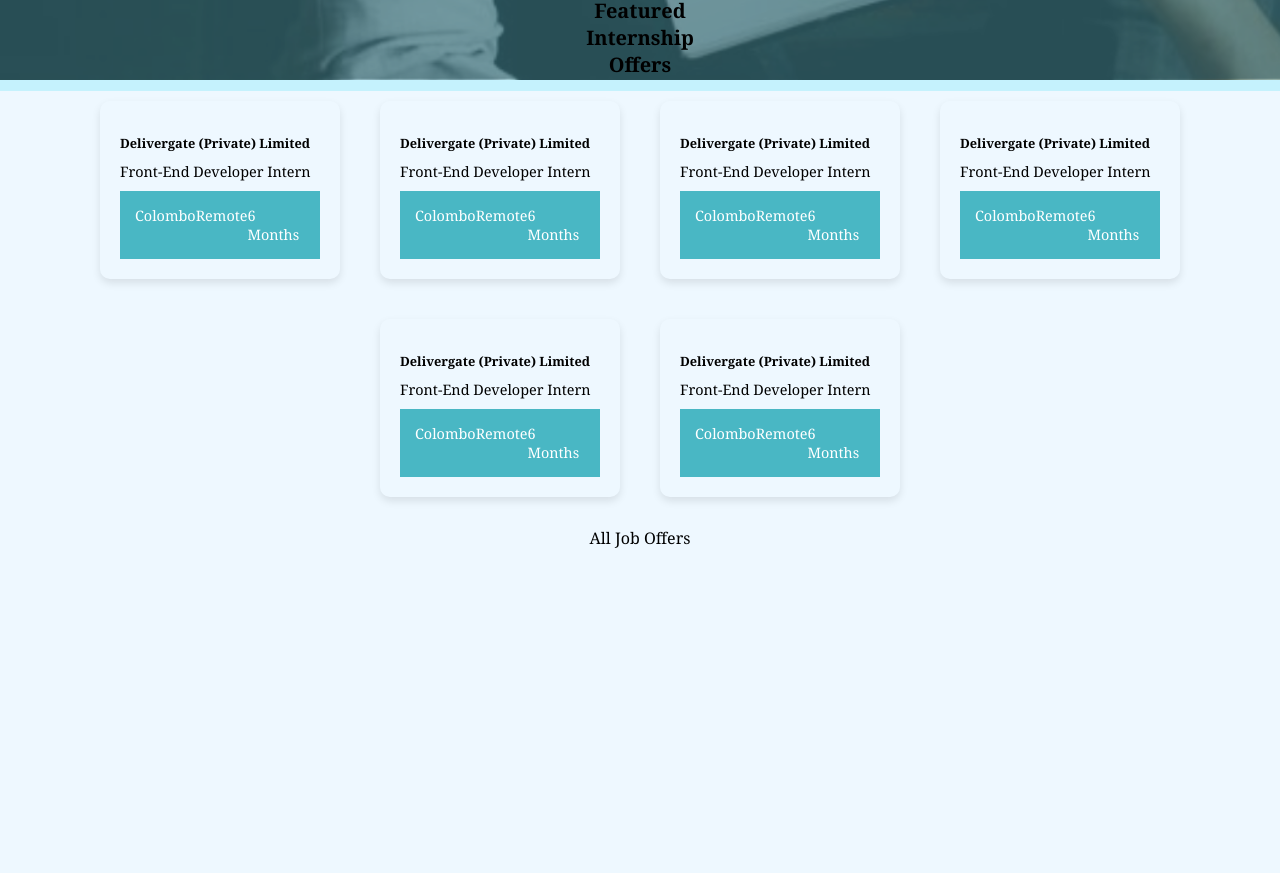
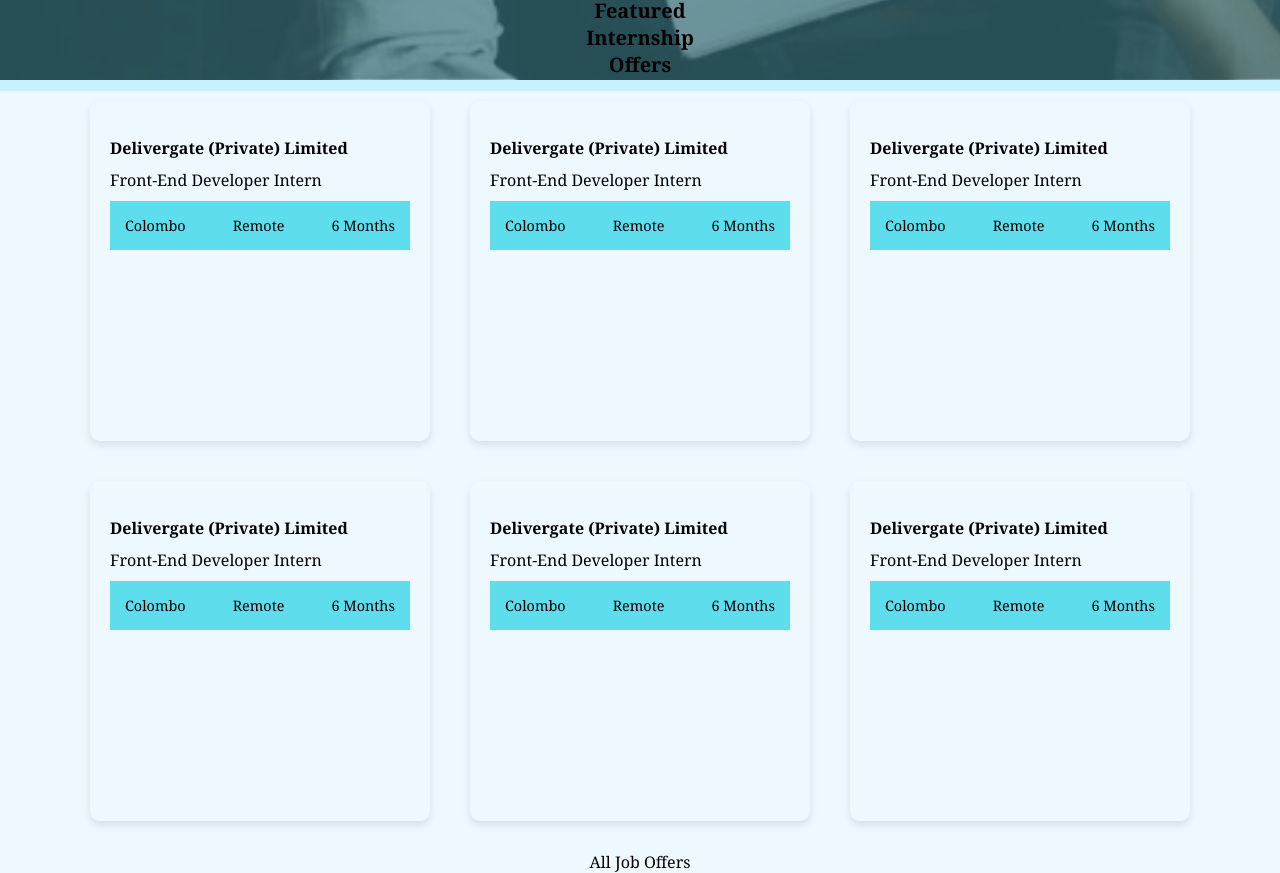
Before and after one commit to KushaRa/InternX_Front, a React (Create React App) app in the folder skillsync/: page /card in a window 1280 px wide. Shown: the part 720-1593 px from the top of the page. Before the commit the page ends 1269 px from the top, so only its background shows below. Built offline with nearby package versions, Linux system fonts and the light colour scheme.

Commit message:
added some css

```diff
--- a/skillsync/src/Pages/Card/Card.css
+++ b/skillsync/src/Pages/Card/Card.css
@@ -76,14 +76,14 @@
     width: 1000px;
     border: none;
     border-radius: 10px 10px 10px 10px;
-    /* color: ; */
+
 }
 
 .cardHeader {
     padding: 10px;
     text-align: center;
     font-size: 50px;
-    color: white;
+    color: rgb(247, 247, 247);
     position: relative;
     font-size: 2.5em;
     margin-bottom: 20px;
@@ -121,42 +121,48 @@
     flex-wrap: wrap;
     gap: 20px;
     justify-content: center;
+
+
   }
 
   .internship-card {
     /* background-color: #00B4D8; */
     padding: 20px;
-    width: 200px;
+    width: 300px;
+    height: 300px;
     border-radius: 10px;
     /* color: #fff; */
     text-align: left;
     box-shadow: 0 4px 8px rgba(2, 8, 8, 0.1);
     margin: 10px;
+    cursor: pointer;
+
 }
 
 .card-header {
-  background-color: #4ab7c5;
-  color: #3bacce;
-  padding: 10px;
+  background-color: #041b1e;
+  width: auto;
+  color: rgb(249, 246, 246);
+  padding: 70px;
 }
 
 
   .internship-card h3 {
-    font-size: 0.8em;
+    font-size: 1em;
     margin-bottom: 10px;
   }
   .internship-card p {
-    font-size: 0.9em;
+    font-size: 1em;
     margin: 10px 0;
   }
   .card-details {
     display: flex;
     justify-content: space-between;
     font-size: 0.9em;
-    background-color: #10a0b0bc;
-  color: white;
-  padding: 15px;
-  margin-top: auto;
+    background-color: #2cd4e7bc;
+    /* color: white; */
+    padding: 15px;
+    margin-top: auto;
 
 
   }
@@ -177,3 +183,7 @@
     margin-top: 100px;
 
 }
+
+.internship-card:hover{
+  background-color:#75e4fa57;
+}
```
